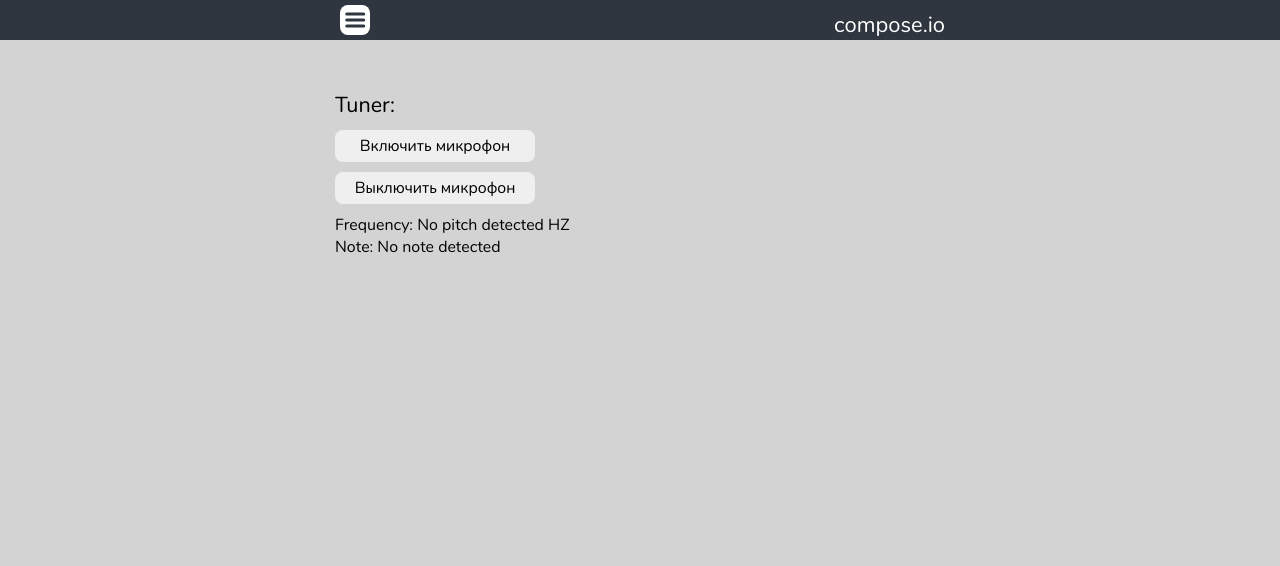
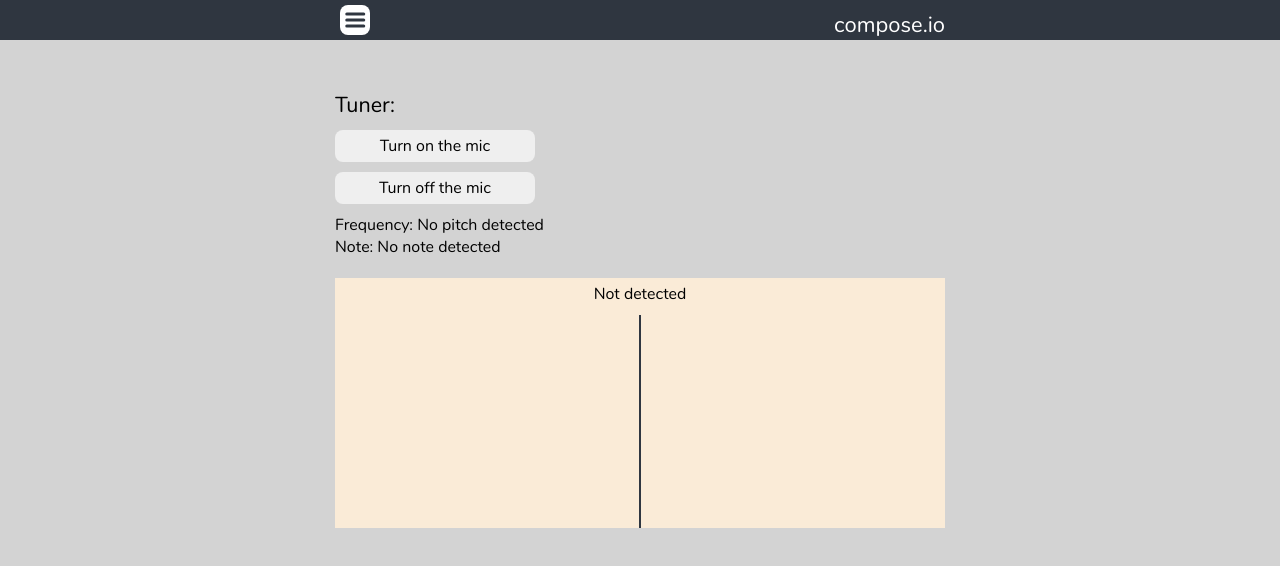
Before and after one commit to Onsh-a/compose, a Vue app: page /#/tuner in a window 1280 px wide. Shown: the top 566 px of the page. Built offline with nearby package versions, Linux system fonts and the light colour scheme.

Commit message:
Added: tuner basic functionality

```diff
--- a/src/js/helpers/Tuner.js
+++ b/src/js/helpers/Tuner.js
@@ -5,16 +5,20 @@ export default class Tuner {
     let currentString = null;
     let index = 0;
     const tuningKeys = Object.keys(tunings.standart);
-    while (!currentString || index < 6) {
-      const freq = tunings.standart[tuningKeys[index]]
+    while (!currentString && index < 6) {
+      const freq = tunings.standart[tuningKeys[index]];
       const freqBacklash = freq * 0.2;
       const stringMinValue = freq - freqBacklash;
       const stringMaxValue = freq + freqBacklash;
-      if (hz > stringMinValue && hz < stringMaxValue) {
+      if (hz >= stringMinValue && hz < stringMaxValue) {
         currentString = tuningKeys[index];
       }
       index++;
     }
     return currentString ? currentString : 'not detected';
   }
+
+  getFrequencyByNote(note) {
+    return tunings.standart[note] ? tunings.standart[note] : null;
+  }
 }
--- a/src/views/Tuner.vue
+++ b/src/views/Tuner.vue
@@ -1,21 +1,49 @@
 <template>
   <div class="container">
     <h2 class="tuner-title">Tuner:</h2>
-    <button @click="turnMicOn" class="tuner-btn">Включить микрофон</button>
-    <button @click="turnMicOff" class="tuner-btn">Выключить микрофон</button>
-    <div>Frequency: {{ freq }} HZ</div>
-    <div>Note: {{ note }}</div>
+    <button @click="turnMicOn" class="tuner-btn">Turn on the mic</button>
+    <button @click="turnMicOff" class="tuner-btn">Turn off the mic</button>
+    <div>Frequency: {{ freq ? `${freq} hz` : 'No pitch detected' }}</div>
+    <div>Note: {{ note ? note : 'No note detected'}}</div>
+
+    <div class="tuner">
+      <div class="tuner-note">
+        {{note ? `${note} - `: 'Not detected'}}
+        {{ tunerTarget ? tunerTarget : '' }}
+      </div>
+      <div class="tuner-plate"></div>
+      <div class="tuner-arrow" :style="{'transform': `rotate(${tunerArrowAngle}deg)`}"></div>
+    </div>
   </div>
 </template>
 <script setup>
-import { ref } from 'vue';
+import { ref, computed } from 'vue';
 import Tuner from './../js/helpers/Tuner';
 import ml5 from './../js/lib/ml5.min';
 
-const freq = ref('No pitch detected');
-const note = ref('No note detected');
-const modelPath = '/model'
+const freq = ref(null);
+const note = ref(null);
+// const modelPath = '/model';
+const modelPath = 'https://cdn.jsdelivr.net/gh/ml5js/ml5-data-and-models/models/pitch-detection/crepe/';
 const tuner = new Tuner();
+
+const tunerArrowAngle = computed(() => {
+  if (!tunerTarget.value && !freq.value) {
+    return 0;
+  }
+  let position;
+  if (freq.value <= tunerTarget.value) {
+
+    position = ((tunerTarget.value - freq.value) / freq.value) * 100 * -4
+    return position <= -90 ? -90: position;
+  }
+  position = ((freq.value - tunerTarget.value) / freq.value) * 100 * 4;
+  return position >= 90 ? 90: position;
+});
+
+const tunerTarget = computed(() => {
+  return tuner.getFrequencyByNote(note.value);
+});
 
 let audioContext;
 let stream;
@@ -32,14 +60,14 @@ const startPitch = (stream, audioContext) => {
 }
 
 const modelLoaded = () => {
-  setInterval(getPitch, 500);
+  setInterval(getPitch, 1000);
 }
 
 const getPitch = () => {
   pitch.getPitch(function(err, frequency) {
     if (!frequency) {
-      freq.value = 'No pitch detected';
-      note.value = 'No note detected';
+      freq.value = null;
+      note.value = null;
       return;
     }
     freq.value = frequency.toFixed(3);
@@ -52,7 +80,7 @@ const turnMicOff = () => {
 }
 
 </script>
-<style>
+<style lang="scss">
 .tuner-title {
   margin-bottom: 10px;
 }
@@ -65,4 +93,29 @@ const turnMicOff = () => {
   line-height: 32px;
   cursor: pointer;
 }
+
+.tuner {
+  background: antiquewhite;
+  width: 100%;
+  height: 250px;
+  display: flex;
+  flex-direction: column;
+  align-items: stretch;
+  margin-top: 20px;
+
+  &-note {
+    display: block;
+    margin: 5px auto 10px;
+    text-align: center;
+  }
+
+  &-arrow {
+    margin: 0 auto;
+    width: 2px;
+    flex: 1;
+    transform-origin: bottom;
+    background-color: #2f3640;
+    transition: .1s;
+  }
+}
 </style>
```
Also changed, not shown: package.json (+7 -1 lines), src/js/helpers/binarySearch.js (added, +21 -0 lines), 1 other file (tests, documents, lock files or other folders).
